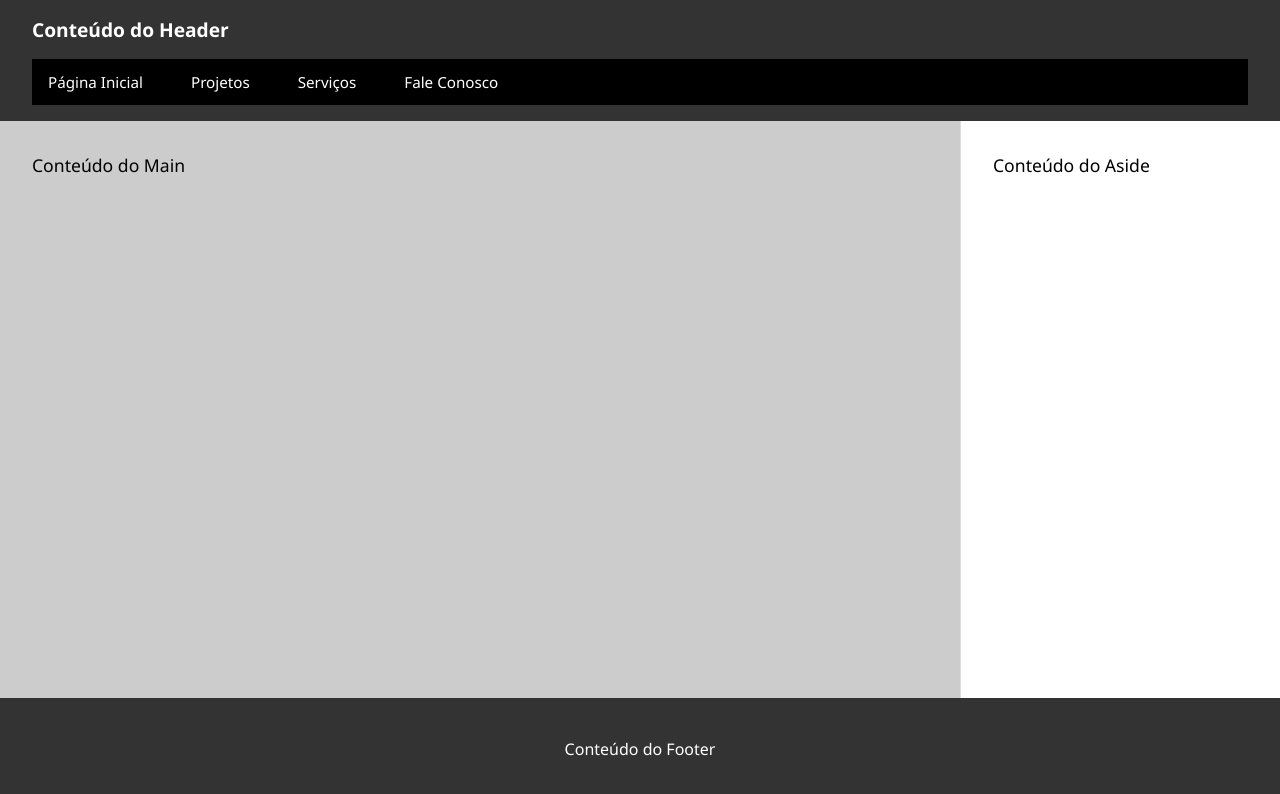
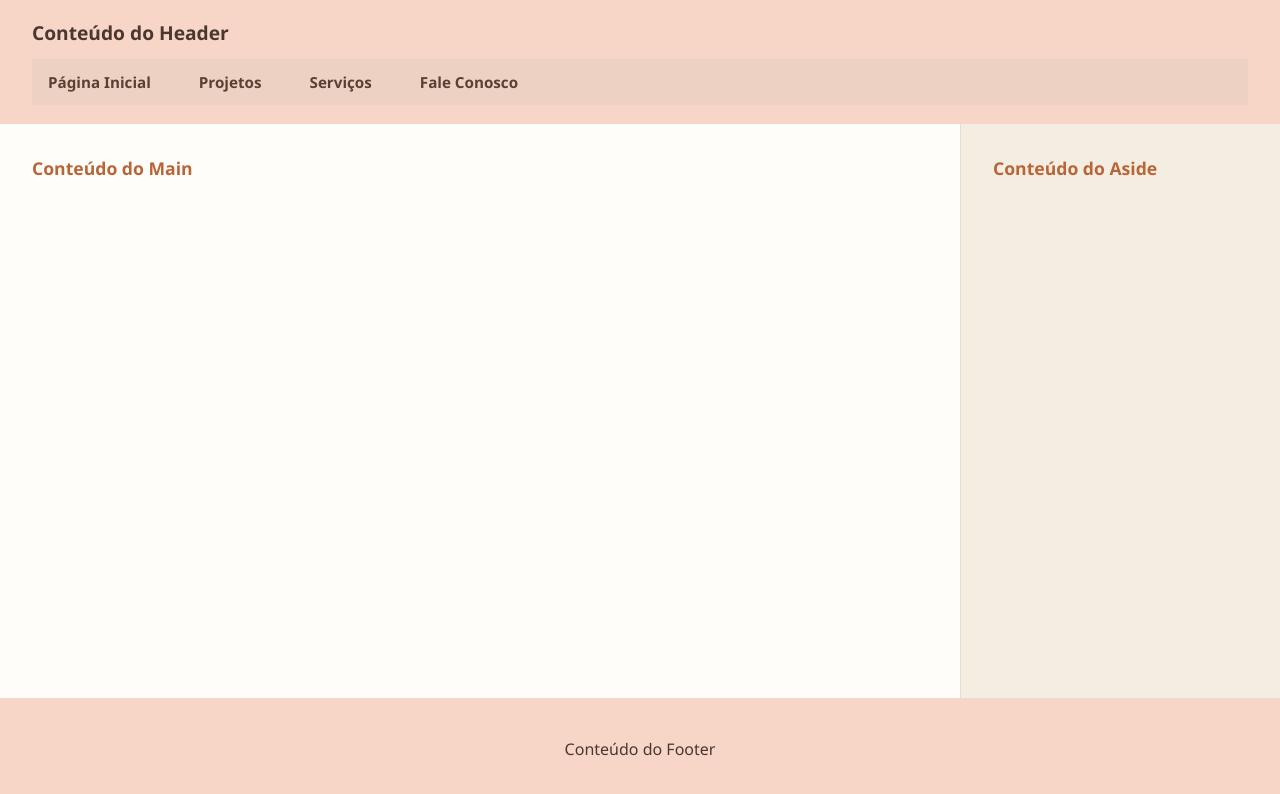
Before and after one commit to Ribeiro-byu/wdd131, a plain HTML site: page semana01/layout-basico.html in a window 1280 px wide. Drawn offline with Linux system fonts and the light colour scheme.

Commit message:
cor alterada

```diff
--- a/semana01/estilos/layout.css
+++ b/semana01/estilos/layout.css
@@ -2,8 +2,8 @@
 body {
     margin: 0;
     font-family: 'Segoe UI', Tahoma, Geneva, Verdana, sans-serif;
-    background-color: #ffffff;
-    color: #000000;
+    background-color: #faf8f5; /* Creme muito suave para o fundo geral */
+    color: #2c2c2c;
 
     /* Grid vertical para Header, Área Central e Footer */
     display: grid;
@@ -13,44 +13,48 @@ body {
 
 /* Estilização do Header */
 header {
-    background-color: #333333;
-    color: #ffffff;
-    padding: 1rem 2rem;
+    background-color: #f7d6c8; /* Tom pastel de pêssego/laranja muito suave */
+    color: #4a3830; /* Tom escuro aconchegante para leitura perfeita */
+    padding: 1.2rem 2rem;
 }
 
 header h1 {
-    margin: 0 0 1rem 0;
+    margin: 0 0 0.8rem 0;
     font-size: 1.2rem;
+    font-weight: 600;
 }
 
-/* Menu de Navegação usando Flexbox (Barra preta inferior do header) */
+/* Menu de Navegação usando Flexbox */
 nav {
     display: flex;
-    background-color: #000000;
+    background-color: #edd1c2; /* Tom pastel ligeiramente diferenciado para a barra */
     padding: 0.8rem 1rem;
     gap: 3rem;
     justify-content: flex-start;
 }
 
 nav a {
-    color: #ffffff;
+    color: #5c4033; /* Castanho elegante com alto contraste */
     text-decoration: none;
     font-size: 0.95rem;
+    font-weight: 600;
+    transition: color 0.2s ease;
 }
 
 nav a:hover {
+    color: #1a1a1a;
     text-decoration: underline;
 }
 
 /* Área central dividida em duas colunas (Main e Aside) */
 .container-central {
     display: grid;
-    grid-template-columns: 3fr 1fr; /* Main ocupa mais espaço, Aside ocupa menos */
+    grid-template-columns: 3fr 1fr;
 }
 
 /* Conteúdo Principal */
 main {
-    background-color: #cccccc;
+    background-color: #fffdf9; /* Fundo creme pastel bem claro */
     padding: 2rem;
     min-height: 350px;
 }
@@ -58,26 +62,26 @@ main {
 main h2 {
     margin-top: 0;
     font-size: 1.1rem;
-    font-weight: normal;
+    color: #b86538; /* Laranja queimado suave para destacar com harmonia */
 }
 
 /* Barra Lateral (Aside) */
 aside {
-    background-color: #ffffff;
+    background-color: #f4ede2; /* Tom creme/areia pastel */
     padding: 2rem;
-    border-left: 1px solid #ddd;
+    border-left: 1px solid #e8dec8;
 }
 
 aside h2 {
     margin-top: 0;
     font-size: 1.1rem;
-    font-weight: normal;
+    color: #b86538;
 }
 
 /* Rodapé */
 footer {
-    background-color: #333333;
-    color: #ffffff;
+    background-color: #f7d6c8; /* A combinar perfeitamente com o header */
+    color: #4a3830;
     text-align: center;
     padding: 1.5rem;
     font-size: 1rem;
```
